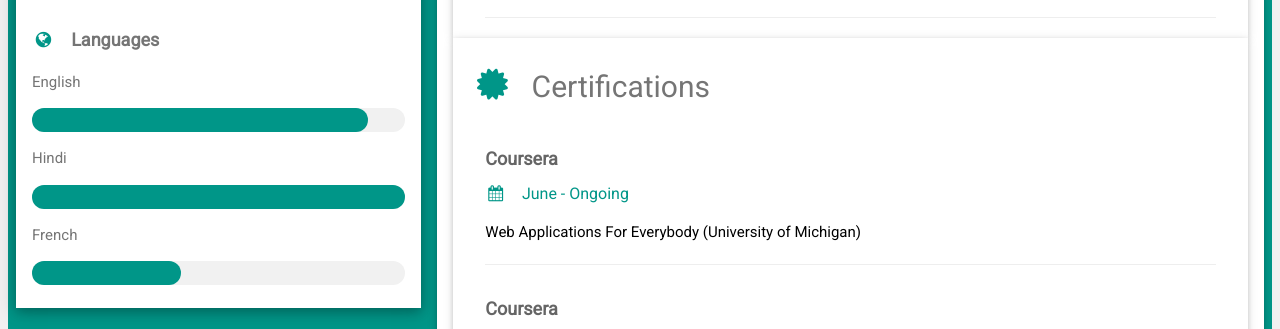
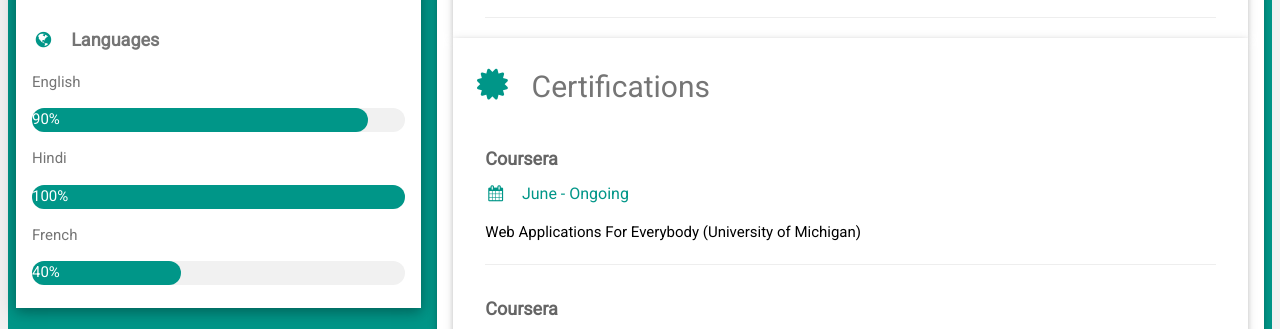
Before and after one commit to yashh97/Final, a plain HTML site: page index.html in a window 1280 px wide. Shown: the part 855-1184 px from the top of the page. Drawn offline with nearby package versions, Linux system fonts and the light colour scheme.

Commit message:
Create index.html for my-project GitHub Pages

```diff
--- a/index.html
+++ b/index.html
@@ -51,15 +51,15 @@ html,body,h1,h2,h3,h4,h5,h6 {font-family: "Roboto", sans-serif}
           <p class="w3-large w3-text-theme"><b><i class="fa fa-globe fa-fw w3-margin-right w3-text-teal"></i>Languages</b></p>
           <p>English</p>
           <div class="w3-light-grey w3-round-xlarge">
-            <div class="w3-round-xlarge w3-teal" style="height:24px;width:90%"></div>
+            <div class="w3-round-xlarge w3-teal" style="height:24px;width:90%">90%</div>
           </div>
           <p>Hindi</p>
           <div class="w3-light-grey w3-round-xlarge">
-            <div class="w3-round-xlarge w3-teal" style="height:24px;width:100%"></div>
+            <div class="w3-round-xlarge w3-teal" style="height:24px;width:100%">100%</div>
           </div>
           <p>French</p>
           <div class="w3-light-grey w3-round-xlarge">
-            <div class="w3-round-xlarge w3-teal" style="height:24px;width:40%"></div>
+            <div class="w3-round-xlarge w3-teal" style="height:24px;width:40%">40%</div>
           </div>
           <br>
         </div>
```
